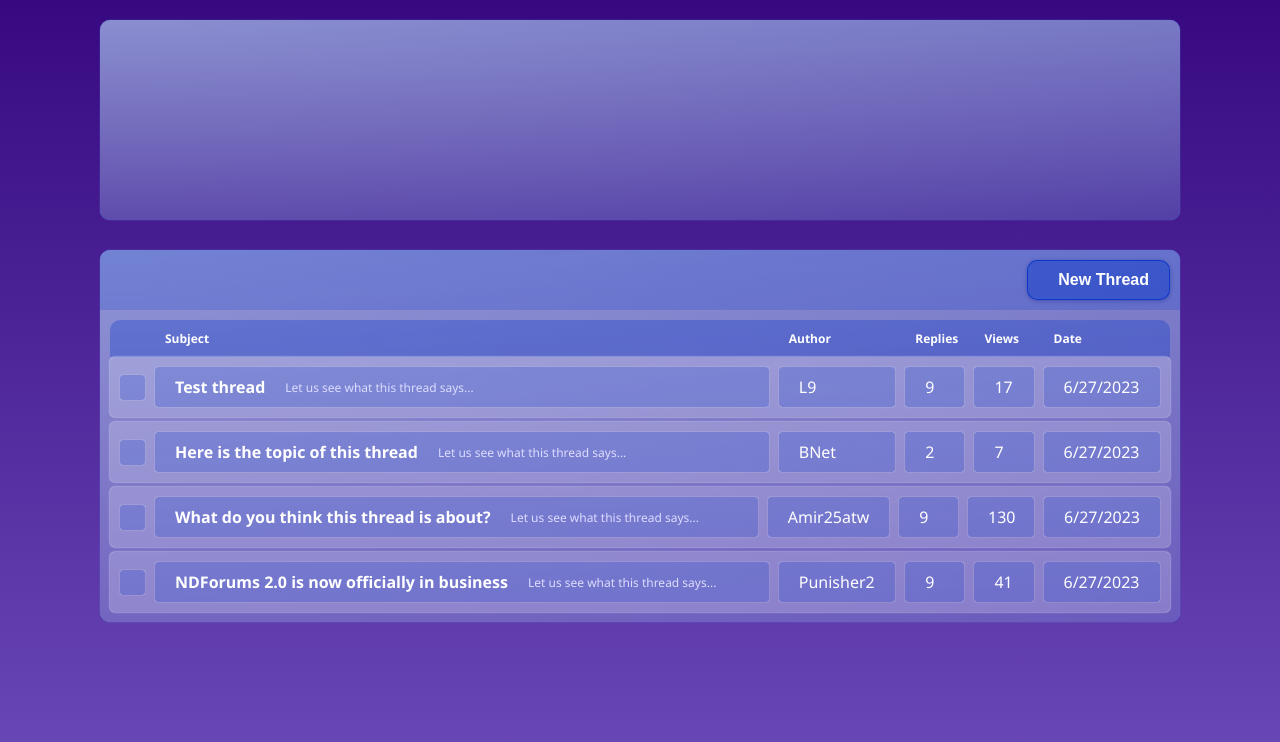
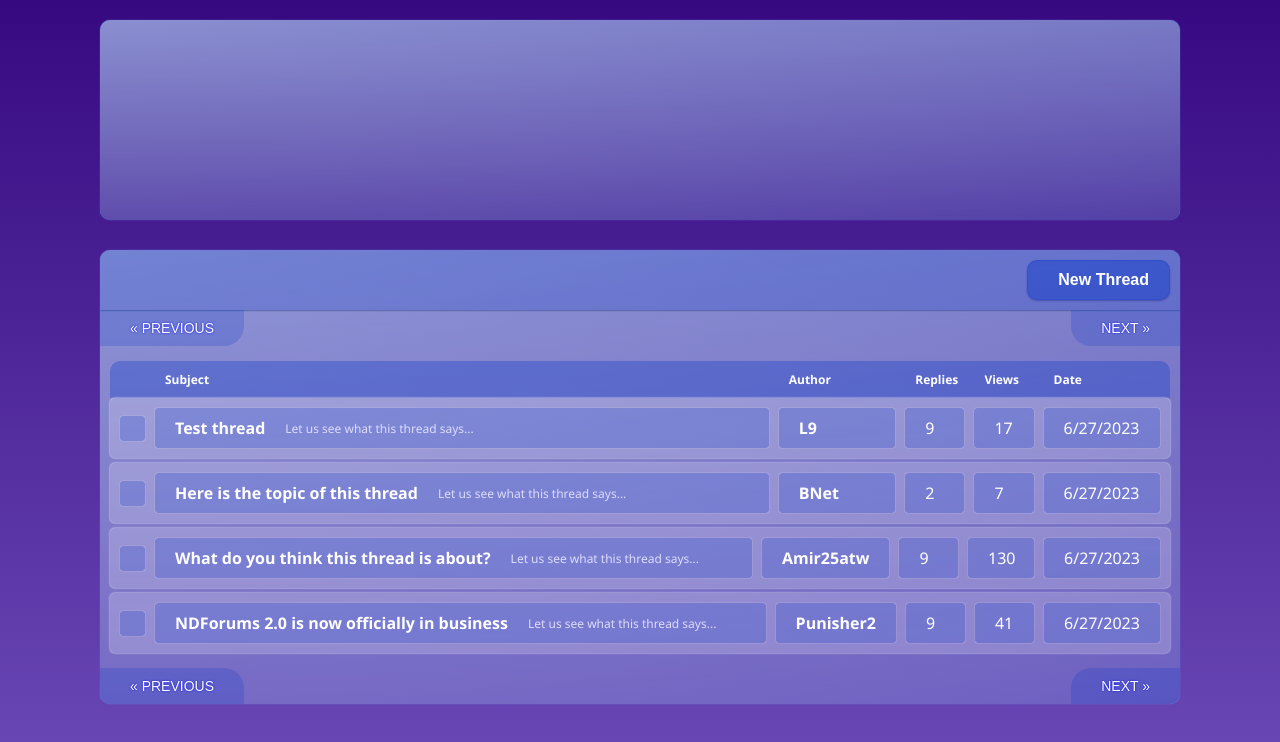
Before and after one commit to mbellman/ndf2, a React app: page / in a window 1280 px wide. Shown: the top 742 px of the page. Built offline with nearby package versions, Linux system fonts and the light colour scheme.

Commit message:
tentative pagination button styles, minor style tweaks

```diff
--- a/src/ForumPage.scss
+++ b/src/ForumPage.scss
@@ -18,11 +18,12 @@
     background-color: rgba(0, 50, 200, 0.2);
     display: flex;
     justify-content: flex-end;
+    box-shadow: 0 0 2px 0 #036;
     padding: 10px;
   }
 
-  &--threads {
-    padding: 10px;
+  &--thread-list {
+    padding: 15px 10px;
   }
 
   .create-button {
@@ -31,8 +32,8 @@
     border: 0;
     justify-content: center;
     border-radius: 10px;
-    box-shadow: 0 1px 4px 0 rgba(0,0,100,0.3);
-    border: 1px solid rgba(0, 50, 200, 0.8);
+    box-shadow: 0 1px 2px 0 rgba(0,0,100,0.3);
+    border: 1px solid rgba(0, 50, 200, 0.2);
     color: #fff;
     cursor: pointer;
     display: flex;
--- a/src/ForumPage.tsx
+++ b/src/ForumPage.tsx
@@ -1,5 +1,5 @@
 import { PropsWithChildren } from 'react';
-import { Thread, ThreadListColumns } from './forum-page/thread-list';
+import { Thread, ThreadListColumns, ThreadPagination } from './forum-page/thread-list';
 import { BasicThread } from './types';
 import './ForumPage.scss';
 
@@ -79,10 +79,14 @@ const ForumBody = () => {
           </button>
         </div>
         <div className="forum-body--threads">
-          <ThreadListColumns />
-          {threads.map(thread => (
-            <Thread thread={thread} />
-          ))}
+          <ThreadPagination position="top" />
+          <div className="forum-body--thread-list">
+            <ThreadListColumns />
+            {threads.map(thread => (
+              <Thread thread={thread} />
+            ))}
+          </div>
+          <ThreadPagination position="bottom" />
         </div>
       </Frame>
     </section>
--- a/src/forum-page/thread-list.scss
+++ b/src/forum-page/thread-list.scss
@@ -1,77 +1,45 @@
-@mixin block-styles {
+.thread-pagination {
   display: flex;
-  background-color: rgba(0, 50, 200, 0.2);
-  align-items: center;
-  box-shadow: 0 0 1px 0 #fff;
-  border-radius: 3px;
-}
+  justify-content: space-between;
 
-.thread {
-  background-color: rgba(255, 255, 255, 0.2);
-  border-radius: 5px;
-  box-shadow: 0 0 2px 0 #fff;
-  color: #05a;
-  padding: 10px;
-  margin: 0 0 5px;
-  transition: all 0.2s;
-  display: flex;
-  align-items: center;
-  cursor: pointer;
-  transition: all 0.2s;
+  button {
+    background-color: rgba(0,50,200,0.2);
+    border: 0;
+    font-size: 14px;
+    padding: 10px 30px;
+    color: #fff;
+    text-shadow: 0 0 2px #00f;
+    cursor: pointer;
+    transition: all 0.2s;
+    text-transform: uppercase;
 
-  &:hover {
-    background-color: rgba(255, 255, 255, 0.4);
-    transform: translateX(5px);
-  }
+    &:hover {
+      background-color: rgba(0,50,200,0.3);
+    }
 
-  &--column {
-    display: flex;
-    background-color: rgba(0, 50, 200, 0.2);
-    align-items: center;
-    box-shadow: 0 0 1px 0 #fff;
-    border-radius: 3px;
-    height: 40px;
-    padding: 0 20px;
-    margin: 0 5px;
-
-    &:last-child {
-      margin-right: 0;
+    &:active {
+      background-color: rgba(0,50,200,0.5);
     }
   }
 
-  &--icon {
-    @include block-styles();
-    width: 25px;
-    height: 25px;
-    min-width: 25px;
-    margin-right: 5px;
-  }
+  &.top {
+    button:first-child {
+      border-bottom-right-radius: 20px;
+    }
 
-  &--detail {
-    color: #fff;
-
-    strong {
-      font-weight: 600;
+    button:nth-child(2) {
+      border-bottom-left-radius: 20px;
     }
   }
 
-  &--message {
-    font-size: 12px;
-    margin-left: 20px;
-    color: #ddf;
-  }
+  &.bottom {
+    button:first-child {
+      border-top-right-radius: 20px;
+    }
 
-  &--meta {
-    color: #fff;
-    justify-content: space-between;
-
-    &-container {
-      width: 25%;
+    button:nth-child(2) {
+      border-top-left-radius: 20px;
     }
-  }
-
-  &:last-child {
-    margin: 0;
   }
 }
 
@@ -96,3 +64,83 @@
     margin-right: 0;
   }
 }
+
+.thread {
+  background-color: rgba(255, 255, 255, 0.2);
+  border-radius: 5px;
+  box-shadow: 0 0 2px 0 #fff;
+  color: #05a;
+  padding: 10px;
+  margin: 0 0 5px;
+  transition: all 0.2s;
+  display: flex;
+  align-items: center;
+  cursor: pointer;
+  transition: all 0.2s;
+
+  strong {
+    font-weight: 600;
+  }
+
+  &:hover {
+    background-color: rgba(255, 255, 255, 0.4);
+    transform: translateX(5px);
+
+    .thread--column,
+    .thread--icon {
+      background-color: rgba(0, 50, 200, 0.4);
+    }
+  }
+
+  &--column {
+    display: flex;
+    background-color: rgba(0, 50, 200, 0.2);
+    align-items: center;
+    box-shadow: 0 0 1px 0 #fff;
+    border-radius: 3px;
+    height: 40px;
+    padding: 0 20px;
+    margin: 0 5px;
+    transition: all 0.2s;
+
+    &:last-child {
+      margin-right: 0;
+    }
+  }
+
+  &--icon {
+    display: flex;
+    background-color: rgba(0, 50, 200, 0.2);
+    align-items: center;
+    box-shadow: 0 0 1px 0 #fff;
+    border-radius: 3px;
+    width: 25px;
+    height: 25px;
+    min-width: 25px;
+    margin-right: 5px;
+    transition: all 0.2s;
+  }
+
+  &--detail {
+    color: #fff;
+  }
+
+  &--message {
+    font-size: 12px;
+    margin-left: 20px;
+    color: #ddf;
+  }
+
+  &--meta {
+    color: #fff;
+    justify-content: space-between;
+
+    &-container {
+      width: 25%;
+    }
+  }
+
+  &:last-child {
+    margin: 0;
+  }
+}
--- a/src/forum-page/thread-list.tsx
+++ b/src/forum-page/thread-list.tsx
@@ -1,5 +1,31 @@
 import { BasicThread } from '../types';
 import './thread-list.scss';
+
+interface ThreadPaginationProps {
+  position: 'top' | 'bottom';
+}
+
+export const ThreadPagination = ({ position }: ThreadPaginationProps) => {
+  return (
+    <div className={`thread-pagination ${position}`}>
+      <button>« Previous</button>
+      <button>Next »</button>
+    </div>
+  )
+};
+
+export const ThreadListColumns = () => {
+  return (
+    <div className="thread-list-columns">
+      <div style={{ width: '30px', minWidth: '30px' }}></div>
+      <div className="thread--heading" style={{ width: '75%' }}>Subject</div>
+      <div className="thread--heading" style={{ width: '10%' }}>Author</div>
+      <div className="thread--heading" style={{ width: '2.5%' }}>Replies</div>
+      <div className="thread--heading" style={{ width: '2.5%' }}>Views</div>
+      <div className="thread--heading" style={{ width: '10%' }}>Date</div>
+    </div>
+  )
+};
 
 interface ThreadProps {
   thread: BasicThread;
@@ -19,7 +45,7 @@ export const Thread = ({ thread }: ThreadProps) => {
       </div>
       <div className="thread--column" style={{ width: '10%' }}>
         <div className="thread--detail">
-          <span>{thread.author.name}</span>
+          <strong>{thread.author.name}</strong>
         </div>
       </div>
       <div className="thread--column" style={{ width: '2.5%' }}>
@@ -40,16 +66,3 @@ export const Thread = ({ thread }: ThreadProps) => {
     </div>
   )
 };
-
-export const ThreadListColumns = () => {
-  return (
-    <div className="thread-list-columns">
-      <div style={{ width: '30px', minWidth: '30px' }}></div>
-      <div className="thread--heading" style={{ width: '75%' }}>Subject</div>
-      <div className="thread--heading" style={{ width: '10%' }}>Author</div>
-      <div className="thread--heading" style={{ width: '2.5%' }}>Replies</div>
-      <div className="thread--heading" style={{ width: '2.5%' }}>Views</div>
-      <div className="thread--heading" style={{ width: '10%' }}>Date</div>
-    </div>
-  )
-};
```
